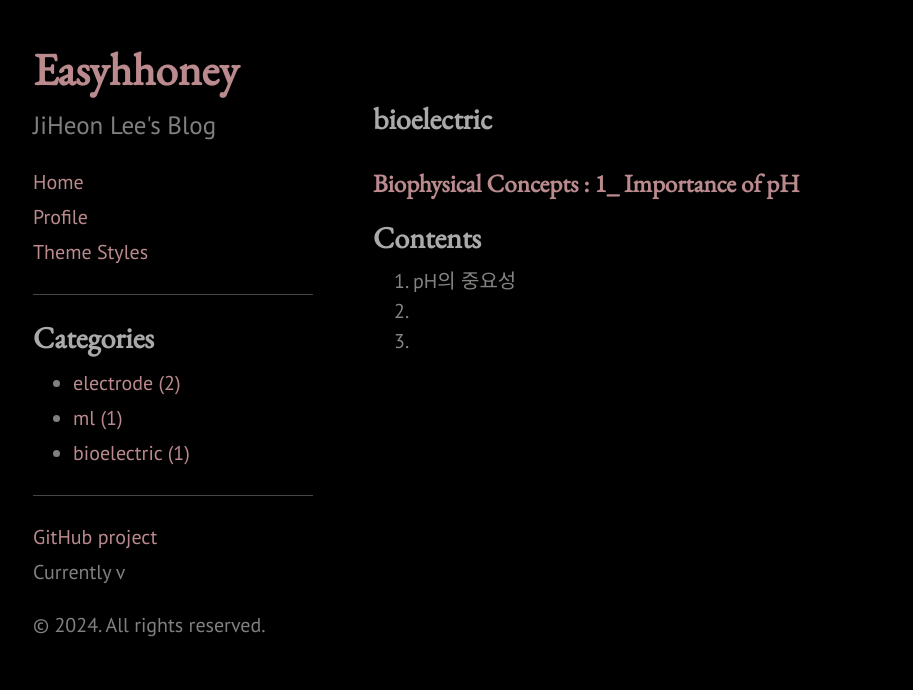
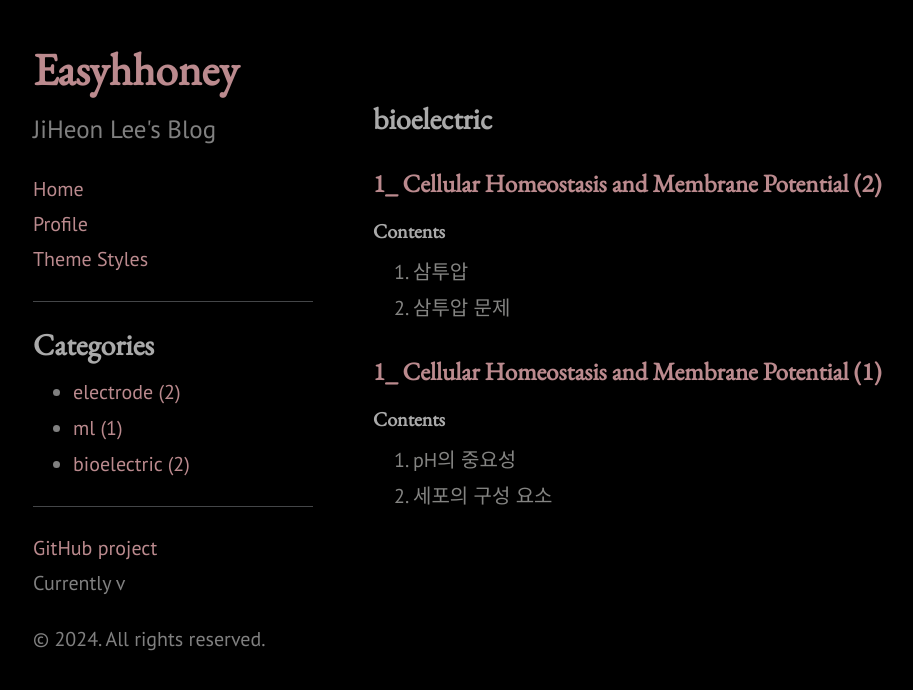
Before and after one commit to easyhhoney/easyhhoney.github.io, a Jekyll site: the page built from categories/bioelectric.md, in a window 1280 px wide. Shown: the top 690 px of the page, without its empty margins (7-920 px from the left). Built offline with Jekyll 4.4.1, drawn with Linux system fonts in a browser that asks for light colours; some of the changed lines change nothing that is shown.

Commit message:
Cellular Homeostasis_1

```diff
--- a/_posts/2024-10-08-Biophysical-concepts.md
+++ /dev/null
@@ -1,51 +0,0 @@
----
-layout: post
-title:  "Biophysical Concepts : 1_ Importance of pH"
-date: 2024-10-08 18:00:00 +09:00
-categories: bioelectric
----
-## Contents
-   1. pH의 중요성
-   2.
-   3.
-
-### 1. 세포 활동의 관점에서 pH의 중요성 <br>
-
- <img src="{{ site.baseurl }}/images/스크린샷 2024-10-10 오후 6.58.19.png" alt="pH scale" width="900" height="500">
- pH의 농도에 따른 H <sup>+</sup> & OH <sup>-</sup> Mol <br>
- H <sup>+</sup> & OH <sup>-</sup> 는 전하를 띄는 그룹을 중화시킬 수 있다. <br>
-
-카복실기 -COOH : -COOH <-> -COO<sup>-</sup> + H<sup>+</sup>  <br>
-아미노기 -NH<sub>2</sub> : -NH<sub>2</sub> + H<sup>+</sup> <-> -NH<sub>3</sub><sup>+</sup>  <br>
-
-pH값에 따라 forward reaction, reverse reaction이 진행된다. <br>
-세포 속의 pH 농도 : ~7.2 <br>
-lysosome 내부 pH 농도 : ~5 <br>
-
-<strong> pH 값에 따른 protein의 전기적 특징 </strong>
-1. 전기영동 이동성
-2. 정전기 상호작용
-3. 효소 반응
-
-<br>
-
-### 2. 세포의 구성요소 <br>
-
- <img src="{{ site.baseurl }}/images/스크린샷 2024-10-10 오후 7.19.43.png" alt="세포 구성요소" width="650" height="500">
-
-Membrane : 세포의 경계  <br>
-Nucleus : 세포의 DNA를 포함하고 있음  <br>
-Organelles (세포소기관) : 각기 다른 역할을 하는 세포 속 다양한 작은 구조들 <br>
-Cytosol (세포질의 액상) : 이온을 포함한 세포 내부 유체 <br>
-
-#### 2-1. 세포 경계역할을 하는 Lipid Bilayer
-<img src="{{ site.baseurl }}/images/스크린샷 2024-10-10 오후 7.25.47.png" alt="Lipid Bilayer" width="900" height="400">
-<strong> Cell Membrane (세포막) </strong> 의 역할 <br>
-    1. 주변으로부터 세포 내 물질들을 보호해줌 <br>
-    2. 화학물질을 안밖으로 이동시키는 proteins (channel, pumps)를 고정시킴 <br>
-
-<strong> Lipid bi-layer (지질이중층) </strong> 의 역할 <br>
-    1. 두 개의 소수성 꼬리를 가지고 있음 (물에 용해되지 않음. 물과 최소한의 접촉을 허용) <br>
-    2. Cell Membrane을 형성함 <br>
-
-#### 2-2. 지방산
--- /dev/null
+++ b/_posts/2024-10-08-Celluar-Homeostasis.md
@@ -0,0 +1,104 @@
+---
+layout: post
+title:  "1_ Cellular Homeostasis and Membrane Potential (1)"
+date: 2024-10-08 18:00:00 +09:00
+categories: bioelectric
+---
+#### Contents
+   1. pH의 중요성
+   2. 세포의 구성 요소
+
+
+* * *
+
+### 1. 세포 활동의 관점에서 pH의 중요성 <br>
+
+ <img src="{{ site.baseurl }}/images/스크린샷 2024-10-10 오후 6.58.19.png" alt="pH scale" width="600" height="300">
+
+pH가 낮을수록 수소 이온 농도가 높아 산성이고, pH가 높을수록 수소 이온 농도가 낮아 염기성이다. <br>
+H<sup>+</sup> 이온은 양전하를 띠며, 용액 산성도를 결정하는 주요 요소이다. <br>
+OH<sup>-</sup> 수산화 이온은 음전하를 띠며, 용액의 염기성을 결정하는 주요 요소이다. <br>
+
+1) <span class="highlight-green">카복실기의 이온화</span>  <br>
+    카복실기 -COOH : -COOH <-> -COO<sup>-</sup> + H<sup>+</sup>  <br>
+산성 조건 : pH가 낮을 때, 즉 H<sup>+</sup> 이온 농도가 높을 때평형은 왼쪽으로 이동하여 주로 -COOH 형태로 존재한다. <br>
+염기성 조건 : pH가 높을 때, 즉 OH<sup>-</sup> 이온 농도가 높을 때 평형은 오른쪽으로 이동하여 주로 -COO<sup>-</sup> 형태로 존재한다.(음전하) <br>
+
+
+2) <span class="highlight-green">아미노기의 이온화</span>  <br>
+    아미노기 -NH<sub>2</sub> : -NH<sub>2</sub> + H<sup>+</sup> <-> -NH<sub>3</sub><sup>+</sup>  <br>
+산성 조건 : pH가 낮을 때 (H⁺ 이온 농도가 높을 때) 평형은 오른쪽으로 이동하여 주로 -NH₃⁺ 형태로 존재한다.(양전하) <br>
+염기성 조건 : pH가 높을 때 (OH⁻ 이온 농도가 높을 때) 평형은 왼쪽으로 이동하여 주로 -NH₂ 형태로 존재한다. <br>
+
+
+<span class="highlight-green">pH 값에 따른 protein의 전기적 특징 </span>
+1. 전기영동 이동성
+2. 정전기 상호작용
+3. 효소 반응
+
+<br>
+
+
+### 2. 세포의 구성요소 <br>
+
+ <img src="{{ site.baseurl }}/images/스크린샷 2024-10-10 오후 7.19.43.png" alt="세포 구성요소" width="650" height="500">
+
+Membrane : 세포의 경계  <br>
+Nucleus : 세포의 DNA를 포함  <br>
+Organelles (세포소기관) : 각기 다른 역할을 하는 세포 속 다양한 작은 구조들 <br>
+Cytosol (세포질의 액상) : 이온을 포함한 세포 내부 유체 <br>
+
+
+#### 2-1. 세포 경계역할을 하는 지질 이중층
+<img src="{{ site.baseurl }}/images/스크린샷 2024-10-10 오후 7.25.47.png" alt="Lipid Bilayer" width="900" height="400">
+<span class="highlight-green"> Cell Membrane (세포막) </span> 의 역할 <br>
+    1. 주변으로부터 세포 내 물질들을 보호해준다. <br>
+    2. 화학물질을 안밖으로 이동시키는 proteins (channel, pumps)를 고정시킨다. <br>
+
+<span class="highlight-green"> Lipid bi-layer (지질이중층) </span> 의 역할 <br>
+    1. 두 개의 소수성 꼬리를 가지고 있다. <br>
+    2. Cell Membrane을 형성한다. <br>
+
+
+#### 2-2. Fatty Acids (지방산)
+<strong>지방산</strong>
+<div style="display: flex; justify-content: space-between;">
+  <img src="{{ site.baseurl }}/images/스크린샷 2024-10-11 오전 11.25.38.png" alt="Lipid Bilayer" width="300" height="150">
+  <img src="{{ site.baseurl }}/images/스크린샷 2024-10-11 오전 11.29.01.png" alt="Lipid Bilayer" width="500" height="200">
+</div>
+
+탄소사슬 부분은 물과 섞이지 않는 소수성 성질을 가지고 있어 세포막의 안쪽을 향해 배열된다.  <br>
+카르복실기는 물과 상호작용하는 친수성 성질을 띄고 있어 세포막 바깥쪽을 구성한다. <br>
+따라서 지방산은 한 분자 내에 소수성 부분과 친수성부분을 모두 갖는다. <br>
+
+<strong> 인지질 (phospohlipid) </strong>
+<img src="{{ site.baseurl }}/images/스크린샷 2024-10-11 오전 11.41.10.png" alt="Lipid Bilayer" width="700" height="300">
+Phospholipid (인지질) 의 기본 구조 : 지방산 두 개 + 글리세롤 + 인산기 <br>
+
+<strong> 소수성과 친수성, 그리고 전기적 특성 </strong><br>
+분자의 친수성과 소수성은 분자를 구성하는 원자들의 전기적 특성에 의해 결정된다. <br>
+산소, 질소는 전기음성도가 높아 친수성을 나타내고, 탄소는 전기음성도가 낮아 소수성을 나타낸다. <br>
+세포막의 인지질 이중층은 친수성 머리와 소수성 꼬리를 가지고 있어 세포 내부, 외부를 구분하고 물질 이동을 조절한다. <br>
+
+1) <span class="highlight-green">친수성</span> <br>
+    산소(O)와 질소(N) (물과 수소 결합) <br>
+    이온화 가능한 기(예: -COO<sup>-</sup>, -NH<sub>3</sub><sup>+</sup> 또는 =NH2<sup>+</sup>) <br>
+    극성기 <br>
+
+2) <span class="highlight-green">소수성</span> <br>
+    탄소(전기음성도가 낮음)<br>
+    비극성기 <br>
+
+#### 2-3. 세포막의 항상성 유지 : 지질 이중층의 역할
+
+<strong> 항산성 (Homeostasis) </strong> <br>
+항상성은 생물체가 내부 환경을 일정하게 유지하려는 생리적 과정이다.<br>
+세포막은 이러한 항상성 유지에 필수적인 역할을 한다.<br>
+
+외부 환경의 변화: 생물체는 다양한 환경에서 살아가기 때문에 외부 온도, pH, 염도 등이 변할 수 있다.<br>
+내부 환경의 유지: 세포막은 이러한 외부 환경의 변화에도 불구하고 세포 내부의 온도, pH, 이온 농도 등을 일정하게 유지하는 데 중요한 역할을 한다.<br>
+
+<img src="{{ site.baseurl }}/images/스크린샷 2024-10-11 오후 1.14.00.png" alt="Lipid Bilayer" width="800" height="300">
+이온마다 평형을 이루는 농도가 모두 다르다.<br>
+세포막은 영양소인 포도당, 아미노산 등을 세포 내로 흡수하고, 노폐물인 이산화탄소, 요소 등을 세포 밖으로 배출한다.<br>
+또한 세포막에는 신호 수용체가 있어 세포 외부의 신호를 세포 내부로 전달하는 역할도 한다.<br>
--- /dev/null
+++ b/_posts/2024-10-11-Celluar-Homeostasis(2).md
@@ -0,0 +1,40 @@
+---
+layout: post
+title:  "1_ Cellular Homeostasis and Membrane Potential (2)"
+date: 2024-10-08 18:00:00 +09:00
+categories: bioelectric
+---
+#### Contents
+ 1. 삼투압
+ 2. 삼투압 문제
+
+
+* * *
+## 1. 삼투압 (Osmotic Balance)
+
+<img src="{{ site.baseurl }}/images/스크린샷 2024-10-11 오후 1.19.57.png" alt="삼투압1" width="750" height="500">
+<strong>삼투압 (Osmotic Balance)</strong> <br>
+
+위 그림처럼, 농도가 다르고, 부피가 같은 물질이 있을 경우를 가정해보자. <br>
+-  이때 <span class="highlight-green"> 물과 용질이 막 사이를 넘나들 수 있는 경우 </span>라고 해보자. <br>
+부피는 같되 농도가 다르므로 용질이 농도가 높은 쪽에서 낮은 쪽으로 농도가 서로 같아질 때까지 이동할 것이다. <br>
+따라서 농도는 150mM, 150mM, 부피는 1L, 1L로 부피와 농도 모두 같아질 것이다. <br>
+- 용질은 움직이지 못하고 <span class="highlight-green"> 물만 막 사이를 넘나들 수 있는 경우</span>에는 어떻게 될까? <br>
+이때도 마찬가지로 같은 농도를 유지하기 위해 물이 이동할 것이다.  <br>
+따라서 물은 높은 농도에서 낮은 농도로 이동할 것이므로, 농도는 150mM, 150mM로 같고 부피는 2/3L, 4/3L가 될 것이다. <br>
+
+<img src="{{ site.baseurl }}/images/스크린샷 2024-10-11 오후 2.40.52.png" alt="삼투압2" width="550" height="300">
+
+결국 농도를 같게, 평형을 이루려는 성질로 인해 용질이나 용액이 이동한다.<br>
+그러나 위 그림에서 오른쪽  경우처럼, 오직 세포막을 물만이 지나갈 수 있다는 경우에는<br>
+농도 평형 규칙에 의해서, 세포는 결국 부피가 팽창해 터지거나, 매우 쪼그라드는 수 밖에 없다.<br>
+결국 물 뿐만 아니라 다른 융질이나 용매가 이동해야 세포가 평형을 유지할 수 있다.<br>
+
+<div style="display: flex; justify-content: space-between;">
+  <img src="{{ site.baseurl }}/images/스크린샷 2024-10-11 오후 2.47.45.png" alt="삼투압3" width="550" height="250">
+  <img src="{{ site.baseurl }}/images/스크린샷 2024-10-11 오후 2.47.55.png" alt="삼투압4" width="300" height="150">
+</div>
+
+위 그림에서 첫번째처럼 세포 내부보다 외부가 농도가 높은 경우, 물은 농도가 낮은 P에서 Q로 이동한다.
+이 경우에 세포 안에서 물을 무한히 빼야 하기 때문에 세포는 결국 죽게 된다.
+두번째그림처럼 세푸 내부가 외부보다 농도가 높은 경우에는 물을 무한히 세포 안으로 넣ㅇ
--- a/public/css/blackdoc.css
+++ b/public/css/blackdoc.css
@@ -34,6 +34,7 @@ html {
 body {
   color: #848482;
   background-color: #000000;
+  line-height: 1.8;
 }
 
 h1,
@@ -88,6 +89,17 @@ strong,
 b {
   color: #bb8a8e;
 }
+
+.highlight-lemon {
+  color: rgb(176, 168, 111);
+}
+
+.highlight-green {
+  color:#84a19a;
+}
+
+
+
 /* Code */
 
 code {
```
Also changed, not shown: images/스크린샷 2024-10-11 오전 11.25.38.png (added), images/스크린샷 2024-10-11 오전 11.29.01.png (added), images/스크린샷 2024-10-11 오전 11.41.10.png (added), images/스크린샷 2024-10-11 오후 1.14.00.png (added), images/스크린샷 2024-10-11 오후 1.19.57.png (added), images/스크린샷 2024-10-11 오후 2.40.52.png (added), images/스크린샷 2024-10-11 오후 2.47.45.png (added), images/스크린샷 2024-10-11 오후 2.47.55.png (added).
